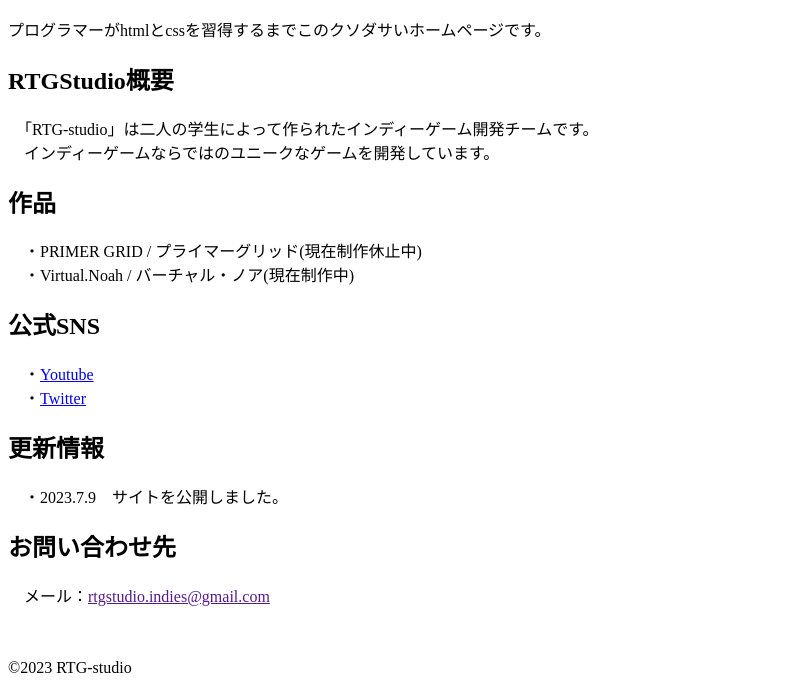
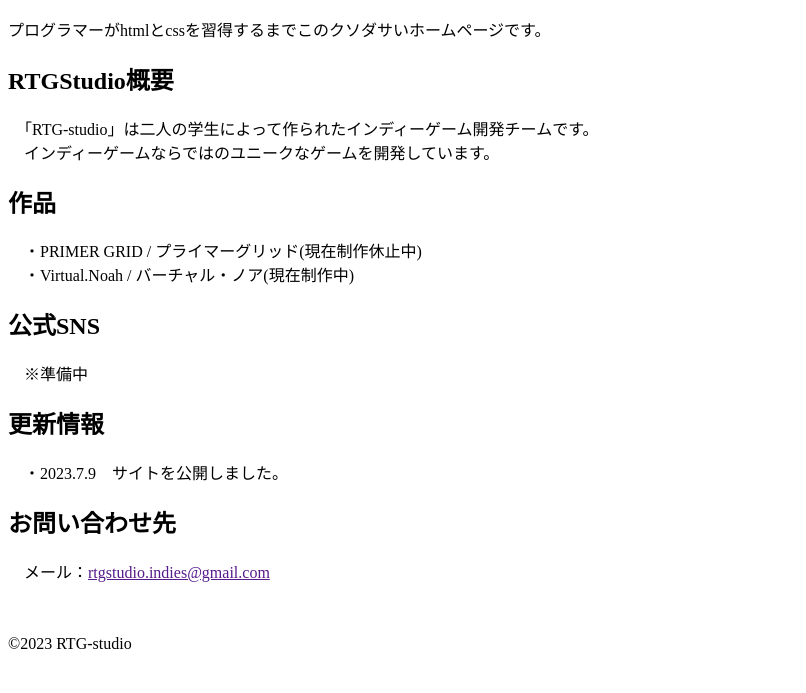
Before and after one commit to RTGstudio-indie/rtgstudio.github.io, a plain HTML site: page index.html in a window 1280 px wide. Shown: the part 127-820 px from the top of the page, without its empty margins (0-806 px from the left). Drawn offline with Linux system fonts and the light colour scheme.

Commit message:
Update index.html

```diff
--- a/index.html
+++ b/index.html
@@ -25,8 +25,7 @@
 
       <h2>公式SNS</h2>
       <p>
-        　・<a href="https://www.youtube.com/@SouKun.n">Youtube</a><br>
-        　・<a href="https://twitter.com/@RTGstduio_indie">Twitter</a>
+        　※準備中
       </p>
 
 
```
